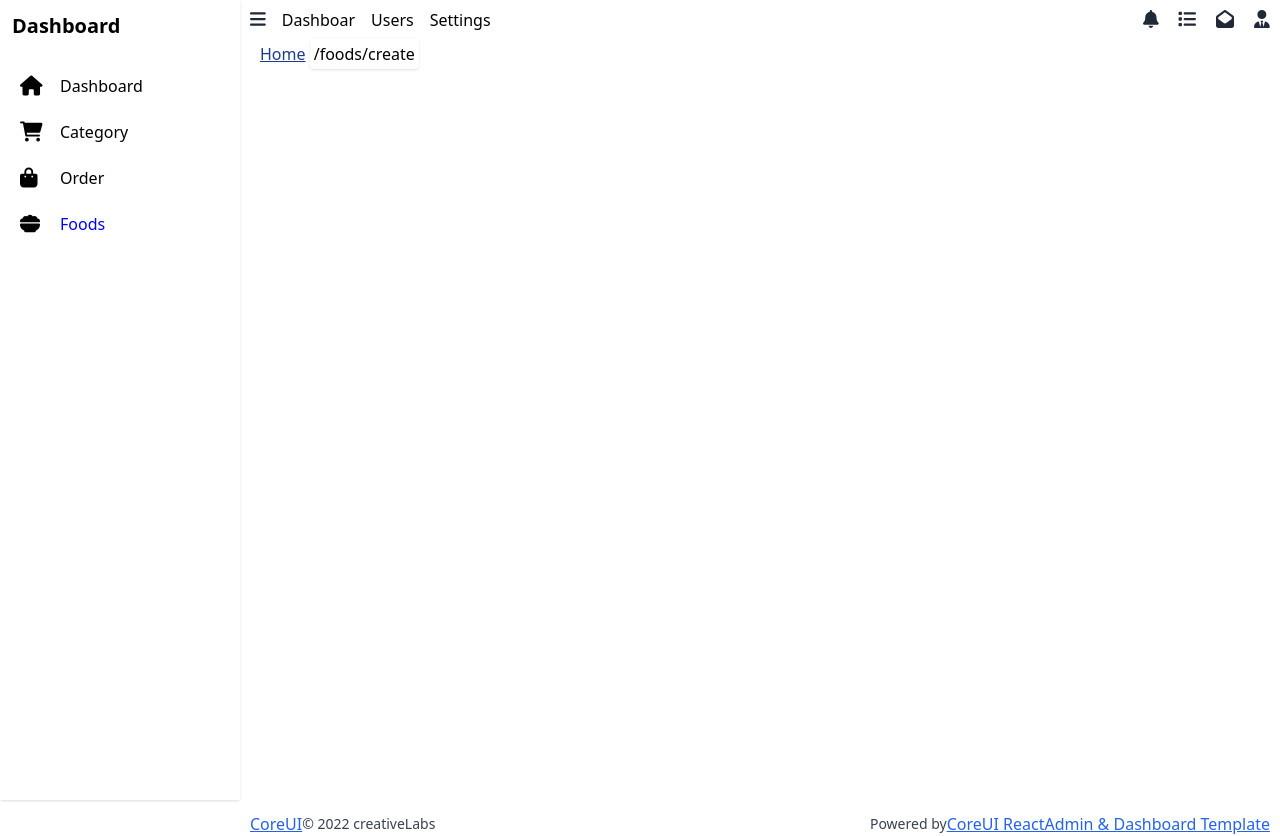
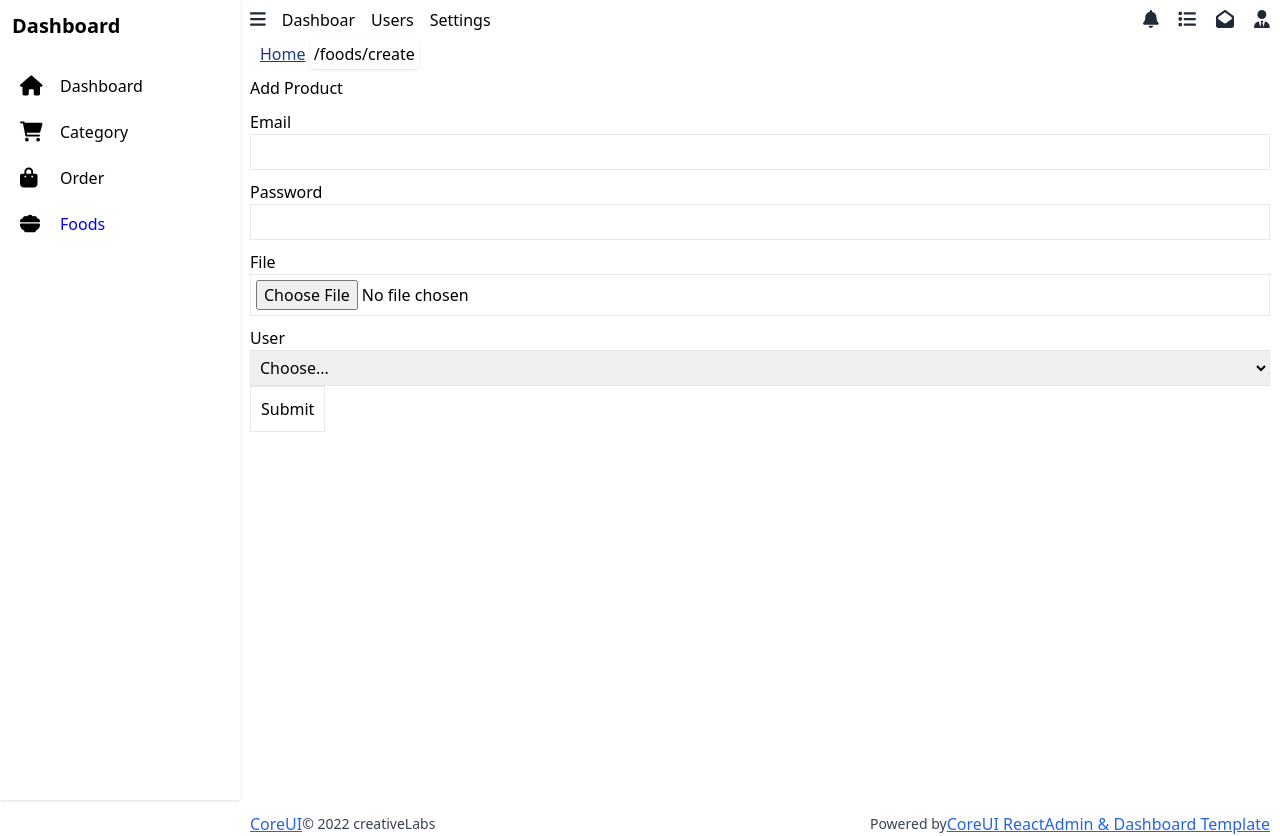
Before and after one commit to Samandar0021305/Dilkash-admin, a React (Create React App) app: page /foods/create in a window 1280 px wide. Built offline with nearby package versions, Linux system fonts and the light colour scheme.

Commit message:
added: dynamicform

```diff
--- /dev/null
+++ b/src/components/form/FormBuilder/Form-Element.jsx
@@ -0,0 +1,102 @@
+import { Field } from "formik";
+import { useState } from "react";
+function getStyles(errors, touches) {
+  if (errors && touches) {
+    return {
+      border: "1px solid red",
+      width: "100%",
+      padding: "5px",
+      outline: "none",
+    };
+  } else {
+    return {
+      width: "100%",
+      padding: "5px",
+      outline: "none",
+    };
+  }
+}
+function checkLabel(errors, touches) {
+  if (errors && touches) {
+    return {
+      color: "red",
+    };
+  }
+}
+export function File(props) {
+  const [file, setFile] = useState();
+  const { name, type, error, touch, label, placeholder, filesubmit, ...rest } =
+    props;
+  return (
+    <div style={{ marginTop: "10px" }}>
+      {label && (
+        <label style={checkLabel(error, touch)} htmlFor={name}>
+          {label}
+        </label>
+      )}
+      <input
+        className="form-controle border"
+        style={getStyles(error, touch)}
+        type={type}
+        id={name}
+        name={name}
+        placeholder={placeholder || ""}
+        {...rest}
+        onChange={(event) => filesubmit(event)}
+      />
+    </div>
+  );
+}
+
+export function TextFeild(props) {
+  // console.log(props, '===>>');
+  const { name, type, error, touch, label, placeholder, ...rest } = props;
+  return (
+    <div style={{ marginTop: "10px" }}>
+      {label && (
+        <label style={checkLabel(error, touch)} htmlFor={name}>
+          {label}
+        </label>
+      )}
+      <Field
+        className="form-controle border"
+        style={getStyles(error, touch)}
+        as={type}
+        id={name}
+        name={name}
+        placeholder={placeholder || ""}
+        {...rest}
+      ></Field>
+    </div>
+  );
+}
+
+export function SelectField(props) {
+  const { name, type, error, touch, label, placeholder, options, ...rest } =
+    props;
+  return (
+    <div style={{ marginTop: "10px" }}>
+      {label && (
+        <label style={checkLabel(error, touch)} htmlFor={name}>
+          {label}
+        </label>
+      )}
+      <br />
+      <Field
+        as={type}
+        className="form-controle border"
+        style={getStyles(error, touch)}
+        id={name}
+        name={name}
+        placeholder={placeholder || ""}
+        {...rest}
+      >
+        <option value="">Choose...</option>
+        {options &&
+          options.map((op, index) => (
+            <option key={index} value={op.value} label={op.value || op.label} />
+          ))}
+      </Field>
+    </div>
+  );
+}
--- /dev/null
+++ b/src/components/form/FormBuilder/FormBuilder.jsx
@@ -0,0 +1,103 @@
+import React, { useEffect, useState } from "react";
+import { Formik, Form } from "formik";
+import { TextFeild, SelectField, File } from "./Form-Element";
+import * as Yup from "yup";
+
+const FormBuilder = (props) => {
+  const { feilds, title, onSubmit } = props;
+  const Element = (type, props, err, touch, fileSubmit) => {
+    // console.log(type, "===>>");
+    let componentList = {
+      select: SelectField,
+      input: TextFeild,
+      email: TextFeild,
+      password: TextFeild,
+      file: File,
+      checkbox: File,
+      "": TextFeild,
+    };
+    let _itemComponent = componentList[type];
+    return (
+      <_itemComponent
+        error={err}
+        touch={touch}
+        {...props}
+        filesubmit={fileSubmit}
+      />
+    );
+  };
+  const [validateSchema, setvalidateSchema] = useState({});
+  const [initialValues, setinitialValues] = useState({});
+  const [elmProps, setelmProps] = useState([]);
+  const [file, setFile] = useState({});
+
+  const fileSubmit = (event) => {
+    console.log("event-------------" ,event.target.files[0]);
+    setFile( event.target.files[0]);
+  };
+  useEffect(() => {
+    feilds.forEach((el, index, arr) => {
+      setvalidateSchema((old) => ({
+        ...old,
+        [el.name]: Yup[arr[index].validationsType]().required(
+          el.name + " " + "is required"
+        ),
+      }));
+      setinitialValues((old) => ({
+        ...old,
+
+        [el.name]: [el.name] == "file" ? file : arr[index].value ?? "",
+      }));
+    });
+    let elProps = feilds.map((el) => {
+      return {
+        name: el.name,
+        type: el.type,
+        label: el.label,
+        placeholder: el.placeholder,
+        options: el.options ?? undefined,
+      };
+    });
+    setelmProps([...elProps]);
+  }, [feilds]);
+  if (elmProps.length > 0) {
+    return (
+      <div>
+        <h1>{title}</h1>
+        <Formik
+          initialValues={initialValues}
+          validationSchema={Yup.object().shape(validateSchema ?? {})}
+          onSubmit={(values) => {
+            console.log(values);
+            onSubmit(values);
+          }}
+        >
+          {({ errors, touched }) => (
+            <Form>
+              {elmProps.map((el, key) => (
+                <div key={key}>
+                  <div>
+                    {Element(
+                      el.type,
+                      el,
+                      errors[el.name],
+                      touched[el.name],
+                      fileSubmit
+                    )}
+                  </div>
+                  {errors[el.name] && touched[el.name] ? (
+                    <div style={{ color: "red" }}>{errors[el.name]}</div>
+                  ) : null}
+                </div>
+              ))}
+              {props.children}
+            </Form>
+          )}
+        </Formik>
+      </div>
+    );
+  } else {
+    return <></>;
+  }
+};
+export default FormBuilder;
--- /dev/null
+++ b/src/components/form/formData/index.js
@@ -0,0 +1,37 @@
+export const feilds = [
+  {
+    name: "email",
+    type: "input",
+    label: "Email",
+    required: true,
+    validationsType: "string",
+    value: "",
+  },
+  {
+    name: "password",
+    type: "input",
+    label: "Password",
+    required: true,
+    validationsType: "string",
+  },
+  {
+    name: "file",
+    type: "file",
+    label: "File",
+    required: true,
+    validationsType: "string",
+  },
+  {
+    name: "user",
+    type: "select",
+    label: "User",
+    required: true,
+    options: [
+      {
+        value: "name",
+        label: "salom",
+      },
+    ],
+    validationsType: "string",
+  },
+];
--- /dev/null
+++ b/src/components/product/ProductCreate.jsx
@@ -0,0 +1,19 @@
+import React from "react";
+import FormBuilder from "../form/FormBuilder/FormBuilder";
+import { feilds } from "../form/formData";
+
+const onSubmit = (values) => {
+  console.log(values);
+};
+
+const ProductCreate = () => {
+  return (
+    <FormBuilder feilds={feilds} onSubmit={onSubmit} title={"Add Product"}>
+      <button className="border p-[10px]" type="submit">
+        Submit
+      </button>
+    </FormBuilder>
+  );
+};
+
+export default ProductCreate;
--- a/src/page/Foods.jsx
+++ b/src/page/Foods.jsx
@@ -26,8 +26,6 @@ const Foods = React.memo(() => {
 
   const columns = useMemo(() => productTableHeader);
 
-
-
   return (
     <div>
       <Table columns={columns} data={data} deleteItem={deleteItem} />
--- a/src/rootes/RenderRouter.js
+++ b/src/rootes/RenderRouter.js
@@ -1,44 +1,52 @@
-import React from "react"
+import React from "react";
 
-const Home = React.lazy(() => import("../page/Home"))
-const Foods = React.lazy(() => import("../page/Foods"))
-const Category = React.lazy(() => import("../page/Category"))
-const CategoryUpdite = React.lazy(() => import("../components/CategoryUpdite"))
-const CategoryAdd = React.lazy(()=>import("../components/CategoryAdd"))
+const Home = React.lazy(() => import("../page/Home"));
+const Foods = React.lazy(() => import("../page/Foods"));
+const Category = React.lazy(() => import("../page/Category"));
+const CategoryUpdite = React.lazy(() => import("../components/CategoryUpdite"));
+const CategoryAdd = React.lazy(() => import("../components/CategoryAdd"));
+const ProductCreate = React.lazy(() =>
+  import("../components/product/ProductCreate")
+);
 export const routers = [
   {
     id: 1,
     name: "catogary page",
     path: "/category",
     component: Category,
-        children:[
+    children: [
       {
-                id:1.1,
+        id: 1.1,
         name: "catogary updite page",
         path: "category/updite",
         component: CategoryUpdite,
       },
       {
-                id:1.2,
+        id: 1.2,
         name: "catogary add page",
         path: "category/add",
         component: CategoryAdd,
       },
-        ]
+    ],
   },
 
   {
     id: 2,
     name: "Home Dashboard",
     path: "/dashboard",
-        index: 'index',
+    index: "index",
     component: Home,
   },
   {
     id: 4,
     name: "Foods page",
     path: "foods",
-        component: Foods
+    component: Foods,
   },
-
-]
+  {
+    id: 5,
+    name: "Foods page",
+    path: "foods/create",
+    component: ProductCreate,
+  },
+];
```
Lines whose indentation alone changed are shown as unchanged.
